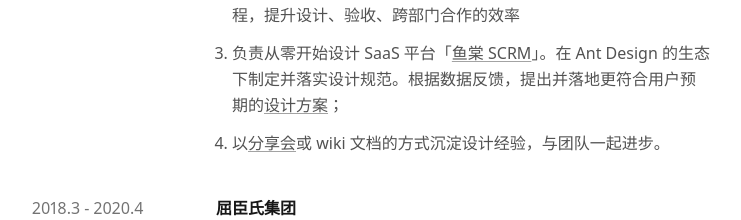
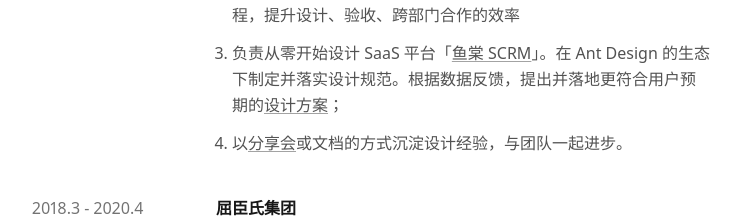
Before and after one commit to Pudge1996/NEXT.LRD.IM, a Next.js app: page /me in a window 1280 px wide. Shown: the part 1606-1826 px from the top of the page, without its empty margins (269-1010 px from the left). Built offline with nearby package versions, Linux system fonts and the light colour scheme.

Commit message:
Update me.js

```diff
--- a/pages/me.js
+++ b/pages/me.js
@@ -85,7 +85,7 @@ export default function me() {
               <li>负责千聊 B 端及<Link href="/project/qlchat" target="_blank" title="千聊 PPT 课程优化方案">课堂</Link>（音视频互动）业务。把控线上效果的质量，协助达成产品目标；</li>
               <li>建立千聊首个成型且落地的自研 UI <Link href="/project/qlchat" target="_blank" title="千聊组件库方案">组件库</Link>，推进高效的组件交付流程，提升设计、验收、跨部门合作的效率</li>
               <li>负责从零开始设计 SaaS 平台「<Link href="/project/ytscrm" target="_blank" title="鱼棠 SCRM 官网">鱼棠 SCRM</Link>」。在 Ant Design 的生态下制定并落实设计规范。根据数据反馈，提出并落地更符合用户预期的<Link href="/project/ytscrm" target="_blank" title="鱼棠 SCRM 海报改版方案">设计方案</Link>；</li>
-              <li>以<Link href="/blog/2021-04-09" target="_blank" title="分享会文稿 - 李瑞东的设计博客">分享会</Link>或 wiki 文档的方式沉淀设计经验，与团队一起进步。</li>
+              <li>以<Link href="/blog/2021-04-09" target="_blank" title="分享会文稿 - 李瑞东的设计博客">分享会</Link>或文档的方式沉淀设计经验，与团队一起进步。</li>
             </ul>
             </div>
           </section>
```
